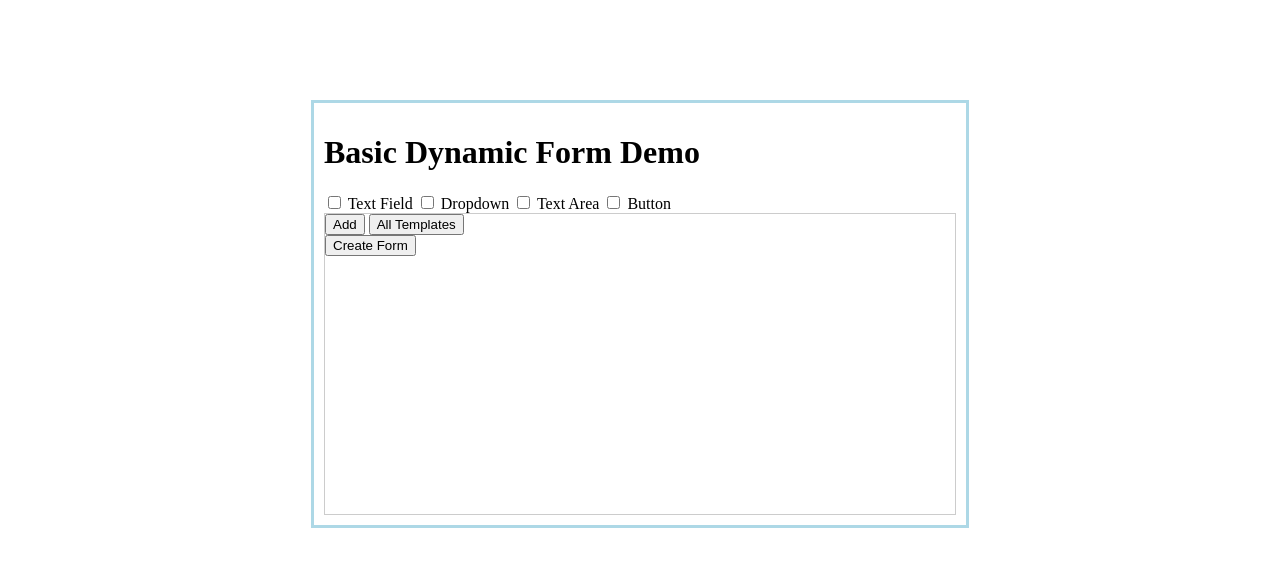
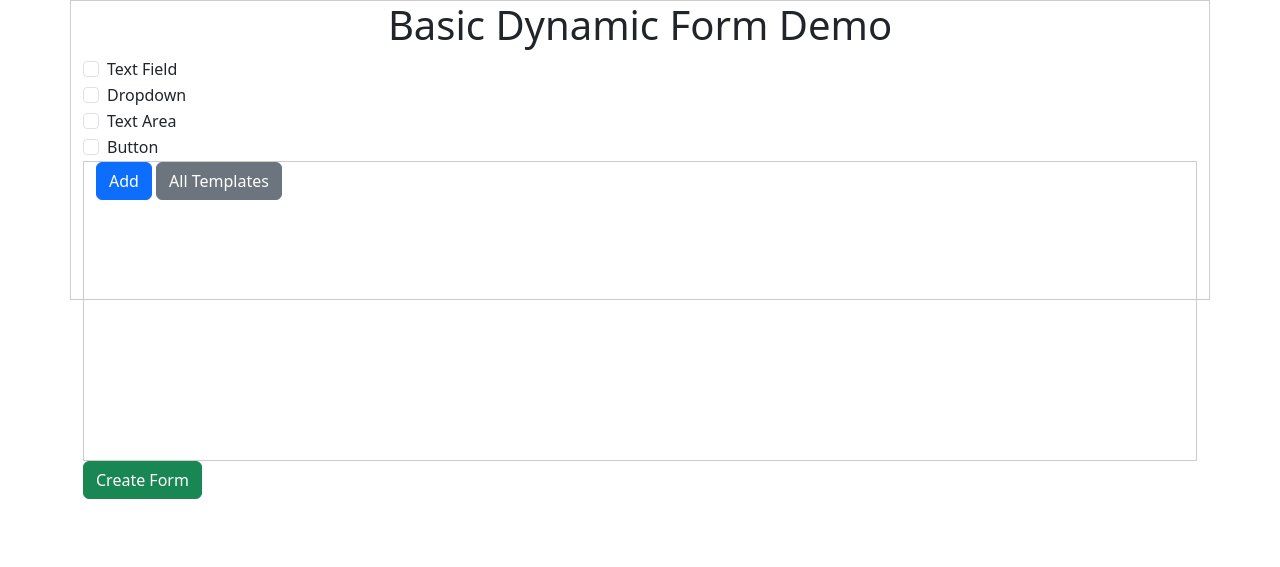
Before and after one commit to Tariq628/jotform-django-mongodb, a Django app: page / in a window 1280 px wide. Shown: the top 567 px of the page. Run offline with Django 4.2, Linux system fonts and the light colour scheme.

Commit message:
Added base.html

```diff
--- /dev/null
+++ b/formApp/templates/base.html
@@ -0,0 +1,22 @@
+{% load static %}
+<!DOCTYPE html>
+<html lang="en">
+
+<head>
+    <meta charset="UTF-8">
+    <meta name="viewport" content="width=device-width, initial-scale=1.0">
+    <title>My Django App</title>
+    <link href="https://cdn.jsdelivr.net/npm/bootstrap@5.3.2/dist/css/bootstrap.min.css" rel="stylesheet"
+        integrity="sha384-T3c6CoIi6uLrA9TneNEoa7RxnatzjcDSCmG1MXxSR1GAsXEV/Dwwykc2MPK8M2HN" crossorigin="anonymous">
+    {% block css_link %}{% endblock css_link %}
+    <script src="https://code.jquery.com/jquery-3.6.4.min.js"></script>
+</head>
+
+<body>
+{% block content %}{% endblock content %}
+
+<script src="https://cdn.jsdelivr.net/npm/bootstrap@5.3.2/dist/js/bootstrap.bundle.min.js" integrity="sha384-C6RzsynM9kWDrMNeT87bh95OGNyZPhcTNXj1NW7RuBCsyN/o0jlpcV8Qyq46cDfL" crossorigin="anonymous"></script>
+{% block js_link %}{% endblock js_link %}
+</body>
+
+</html>
--- a/formApp/templates/index.html
+++ b/formApp/templates/index.html
@@ -1,55 +1,50 @@
+{% extends "base.html" %}
+
 {% load static %}
-<!DOCTYPE html>
-<html lang="en">
-<head>
-    <meta charset="UTF-8">
-    <meta name="viewport" content="width=device-width, initial-scale=1.0">
-    <title>My Django App</title>
-    <script src="https://code.jquery.com/jquery-3.6.4.min.js"></script>
-    <link rel="stylesheet" href="{% static "css/index.css" %}">
+{% block css_link %}
+<link rel="stylesheet" href="{% static "css/index.css" %}">
+{% endblock css_link %}
 
-</head>
-<body>
-    <div class="center">
-        <h1>Basic Dynamic Form Demo</h1>
+{% block content %}
+    <div class="container">
+        <h1 class="text-center">Basic Dynamic Form Demo</h1>
 
-            <form id="form_create">
-                <label>
-                    <input type="checkbox" name="options[]" tag_label="input" value="option1">
-                    Text Field
-                </label>
+        <form id="form_create">
+            <div class="form-check">
+                <input class="form-check-input" type="checkbox" name="options[]" tag_label="input" value="option1">
+                <label class="form-check-label">Text Field</label>
+            </div>
 
-                <label>
-                    <input type="checkbox" name="options[]" tag_label="select" value="option2">
-                    Dropdown
-                </label>
+            <div class="form-check">
+                <input class="form-check-input" type="checkbox" name="options[]" tag_label="select" value="option2">
+                <label class="form-check-label">Dropdown</label>
+            </div>
 
-                <label>
-                    <input type="checkbox" name="options[]" tag_label="description" value="option3">
-                    Text Area
-                </label>
+            <div class="form-check">
+                <input class="form-check-input" type="checkbox" name="options[]" tag_label="description" value="option3">
+                <label class="form-check-label">Text Area</label>
+            </div>
 
-                <label>
-                    <input type="checkbox" name="options[]" tag_label="button" value="option4">
-                    Button
-                </label>
+            <div class="form-check">
+                <input class="form-check-input" type="checkbox" name="options[]" tag_label="button" value="option4">
+                <label class="form-check-label">Button</label>
+            </div>
+        </form>
 
-            </form>
-            <div class="container">
-                <button id="add_field" class="b1" type="button">Add</button>
-                <a id="templates" class="template" href="{% url 'form_template' %}">
-                    <button type="button">All Templates</button>
-                </a>
-            <div>
-            <button type="button" id="submitBtn">Create Form</button>
-            <div id="dynamic_form">
-            </div>
-            <button type="button" id="addSubField" style="display: none;">+</button>
-            <button type="button" id="select-values" style="display: none;">Add Select Values</button>
+        <div class="container">
+            <button id="add_field" class="btn btn-primary" type="button">Add</button>
+            <a id="templates" class="template" href="{% url 'form_template' %}">
+                <button class="btn btn-secondary" type="button">All Templates</button>
+            </a>
+        </div>
 
+        <button type="button" class="btn btn-success" id="submitBtn">Create Form</button>
+        <div id="dynamic_form"></div>
+        <button type="button" class="btn btn-info" id="addSubField" style="display: none;">+</button>
+        <button type="button" class="btn btn-warning" id="select-values" style="display: none;">Add Select Values</button>
     </div>
+{% endblock content %}
 
+{% block js_link %}
 <script src="{% static "js/index.js" %}"></script>
-
-</body>
-</html>
+{% endblock js_link %}
```
